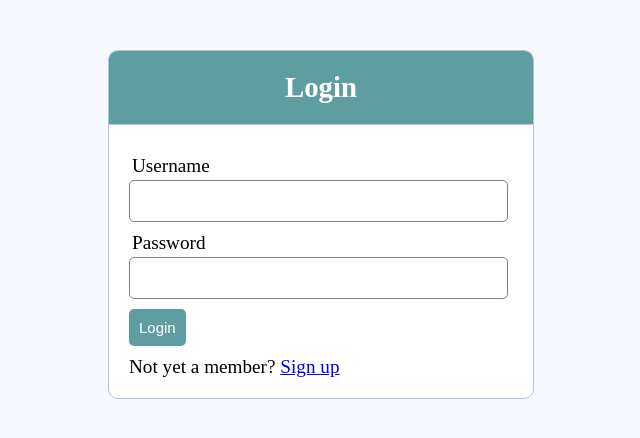
After one commit to pineapple333/web_univ, a PHP site: page /login.php in a window 1280 px wide. The commit adds this page. Shown: the top 438 px of the page, without its empty margins (319-959 px from the left). Run offline with PHP 8.4, Linux system fonts and the light colour scheme.

Commit message:
Added a lot of files

```diff
--- /dev/null
+++ b/css/style.css
@@ -0,0 +1,68 @@
+* {
+  margin: 0px;
+  padding: 0px;
+}
+body {
+  font-size: 120%;
+  background: #F8F8FF;
+}
+
+.header {
+  width: 30%;
+  margin: 50px auto 0px;
+  color: white;
+  background: #5F9EA0;
+  text-align: center;
+  border: 1px solid #B0C4DE;
+  border-bottom: none;
+  border-radius: 10px 10px 0px 0px;
+  padding: 20px;
+}
+form, .content {
+  width: 30%;
+  margin: 0px auto;
+  padding: 20px;
+  border: 1px solid #B0C4DE;
+  background: white;
+  border-radius: 0px 0px 10px 10px;
+}
+.input-group {
+  margin: 10px 0px 10px 0px;
+}
+.input-group label {
+  display: block;
+  text-align: left;
+  margin: 3px;
+}
+.input-group input {
+  height: 30px;
+  width: 93%;
+  padding: 5px 10px;
+  font-size: 16px;
+  border-radius: 5px;
+  border: 1px solid gray;
+}
+.btn {
+  padding: 10px;
+  font-size: 15px;
+  color: white;
+  background: #5F9EA0;
+  border: none;
+  border-radius: 5px;
+}
+.error {
+  width: 92%;
+  margin: 0px auto;
+  padding: 10px;
+  border: 1px solid #a94442;
+  color: #a94442;
+  background: #f2dede;
+  border-radius: 5px;
+  text-align: left;
+}
+.success {
+  color: #3c763d;
+  background: #dff0d8;
+  border: 1px solid #3c763d;
+  margin-bottom: 20px;
+}
--- /dev/null
+++ b/errors.php
@@ -0,0 +1,7 @@
+<?php  if (count($errors) > 0) : ?>
+  <div class="error">
+  	<?php foreach ($errors as $error) : ?>
+  	  <p><?php echo $error ?></p>
+  	<?php endforeach ?>
+  </div>
+<?php  endif ?>
--- a/index2.php
+++ b/index2.php
@@ -6,7 +6,6 @@
 	<link href="css/style.css" rel="stylesheet"/>
 </head>
 <body>
-
 <form action="insert.php" method="post" entype = "multipart/form-data">
 Login: <input type="text" name="login" /><br><br>
 First name: <input type="text" name="fname" /><br><br>
@@ -19,7 +18,8 @@ Password: <input type="text" name="pwd" /><br><br>
                 <option value="Tester">Tester</option>
                 <option value="DevOps">DevOps</option>
 </select>
-<button type="submit" name="submit">UPLOAD</button>
+<input type="file" name="image"/><br><br>
+<button type="submit" name="upload" value="Upload image">UPLOAD</button>
 </form>
 
 </body>
--- /dev/null
+++ b/login.php
@@ -0,0 +1,31 @@
+<?php include('server.php') ?>
+<!DOCTYPE html>
+<html>
+<head>
+  <title>Registration system PHP and MySQL</title>
+  <link rel="stylesheet" type="text/css" href="css/style.css">
+</head>
+<body>
+  <div class="header">
+  	<h2>Login</h2>
+  </div>
+
+  <form method="post" action="login.php">
+  	<?php include('errors.php'); ?>
+  	<div class="input-group">
+  		<label>Username</label>
+  		<input type="text" name="username" >
+  	</div>
+  	<div class="input-group">
+  		<label>Password</label>
+  		<input type="password" name="password">
+  	</div>
+  	<div class="input-group">
+  		<button type="submit" class="btn" name="login_user">Login</button>
+  	</div>
+  	<p>
+  		Not yet a member? <a href="register.php">Sign up</a>
+  	</p>
+  </form>
+</body>
+</html>
--- /dev/null
+++ b/server.php
@@ -0,0 +1,83 @@
+<?php
+session_start();
+
+// initializing variables
+$login = "";
+$errors = array();
+
+// connect to the database
+$db = mysqli_connect('localhost', 'root', '', 'testing');
+
+// REGISTER USER
+if (isset($_POST['register'])) {
+	// receive all input values from the form
+  $login = mysqli_real_escape_string($db, $_POST['login']);
+  $role = mysqli_real_escape_string($db, $_POST['role']);
+  $fname = mysqli_real_escape_string($db, $_POST['fname']);
+  $lname = mysqli_real_escape_string($db, $_POST['lname']);
+  $password_1 = mysqli_real_escape_string($db, $_POST['password_1']);
+  $password_2 = mysqli_real_escape_string($db, $_POST['password_2']);
+
+  // form validation: ensure that the form is correctly filled ...
+  // by adding (array_push()) corresponding error unto $errors array
+  if (empty($login)) { array_push($errors, "login is required"); }
+  if (empty($role)) { array_push($errors, "Role is required"); }
+  if (empty($fname)) { array_push($errors, "First name is required"); }
+  if (empty($lname)) { array_push($errors, "Second name is required"); }
+  if (empty($password_1)) { array_push($errors, "Password is required"); }
+  if ($password_1 != $password_2) {
+	array_push($errors, "The two passwords do not match");
+  }
+
+  // first check the database to make sure
+  // a user does not already exist with the same username and/or email
+  $user_check_query = "SELECT * FROM users WHERE login='$login' OR password = '$password' LIMIT 1";
+  $result = mysqli_query($db, $user_check_query);
+  $user = mysqli_fetch_assoc($result);
+
+  if ($user) { // if user exists
+    if ($user['login'] === $login) {
+      array_push($errors, "login already exists");
+    }
+  }
+
+  // Finally, register user if there are no errors in the form
+  if (count($errors) == 0) {
+  	$password = $password_1;
+
+  	$query = "INSERT INTO person (login, fname, lname, role, password)
+  			  VALUES('$login', '$fname', '$lname', '$role' '$password')";
+  	mysqli_query($db, $query);
+  	$_SESSION['username'] = $username;
+  	$_SESSION['success'] = "You are now logged in";
+  	header('location: index.php');
+  }
+}
+
+// LOGIN USER
+if (isset($_POST['login_user'])) {
+  $login = mysqli_real_escape_string($db, $_POST['login']);
+  $password = mysqli_real_escape_string($db, $_POST['password']);
+
+  if (empty($login)) {
+  	array_push($errors, "Username is required");
+  }
+  if (empty($login)) {
+  	array_push($errors, "Password is required");
+  }
+
+  if (count($errors) == 0) {
+  	//$password = md5($password);
+  	$query = "SELECT * FROM person WHERE login='$login' AND password='$password'";
+  	$results = mysqli_query($db, $query);
+  	if (mysqli_num_rows($results) == 1) {
+  	  $_SESSION['login'] = $login;
+  	  $_SESSION['success'] = "You are now logged in";
+  	  header('location: index.php');
+  	}else {
+  		array_push($errors, "Wrong login/password combination");
+  	}
+  }
+}
+
+?>
```
Also changed, not shown: LogInPage.php (deleted, +0 -8 lines), index.php (+40 -19 lines), insert.php (deleted, +0 -29 lines), register.php (added, +48 -0 lines), css/loginStyle.css (added), 1 other file.
